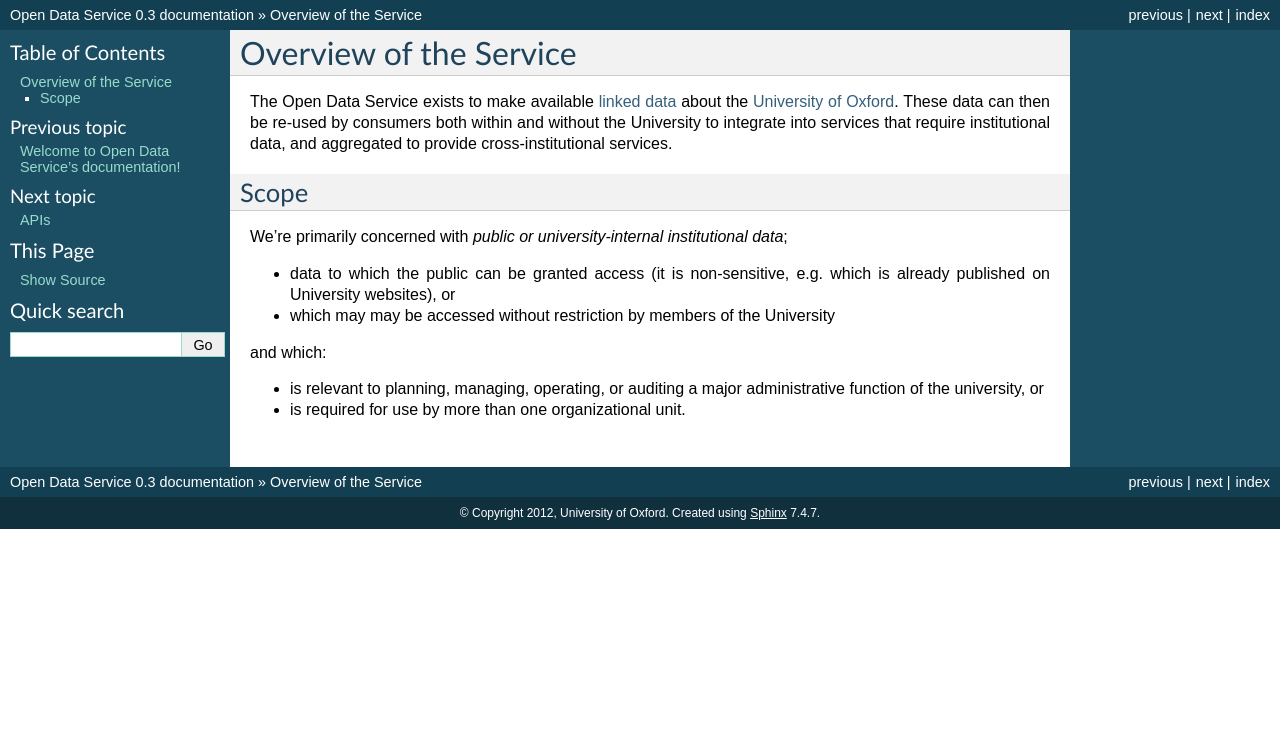
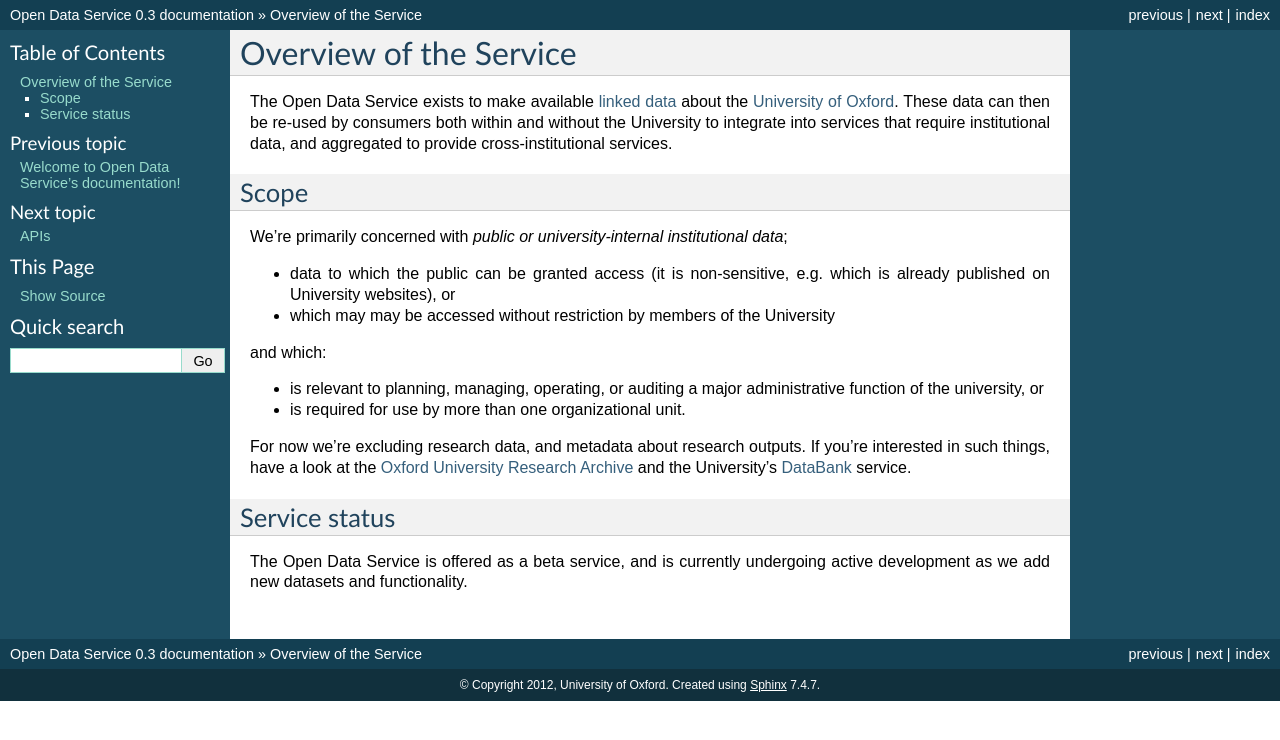
Before and after one commit to ox-it/dataox, a Sphinx documentation site: the page built from userdocs/source/overview.rst, in a window 1280 px wide. Shown: the top 740 px of the page. Built offline with Sphinx 7.4.7, drawn with Linux system fonts in a browser that asks for light colours.

Commit message:
Moved "beta" documentation into overview docs; updated link.

```diff
--- a/userdocs/source/overview.rst
+++ b/userdocs/source/overview.rst
@@ -6,6 +6,7 @@
 by consumers both within and without the University to integrate into services
 that require institutional data, and aggregated to provide cross-institutional
 services.
+
 
 Scope
 -----
@@ -19,3 +20,14 @@
 
 * is relevant to planning, managing, operating, or auditing a major administrative function of the university, or
 * is required for use by more than one organizational unit.
+
+For now we're excluding research data, and metadata about research outputs. If
+you're interested in such things, have a look at the `Oxford University
+Research Archive <http://ora.ox.ac.uk/>`_ and the University's `DataBank
+<https://databank.ora.ox.ac.uk/>`_ service.
+
+Service status
+--------------
+
+The Open Data Service is offered as a beta service, and is currently undergoing
+active development as we add new datasets and functionality.
```
Also changed, not shown: 1 other file.
